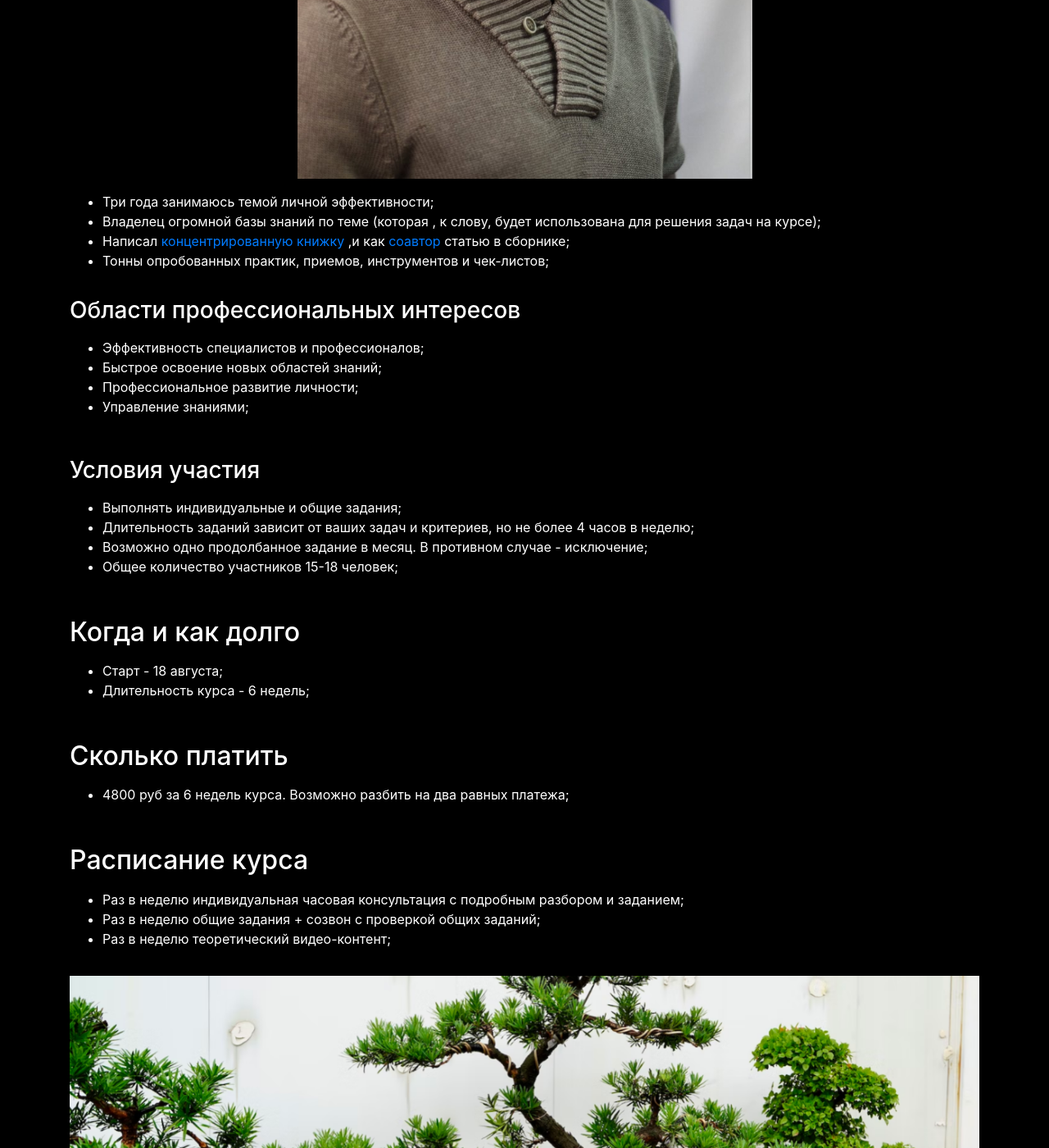
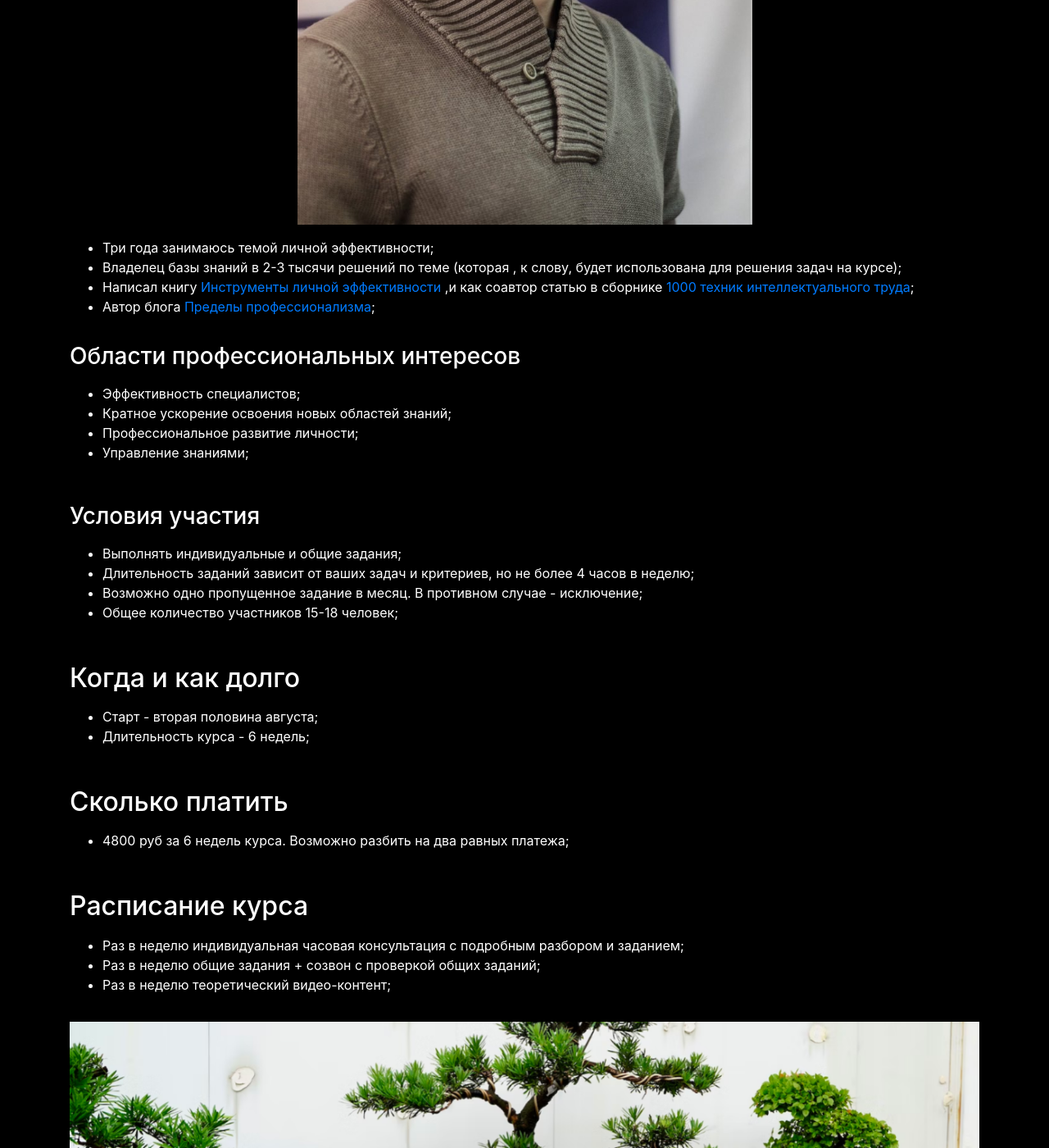
Before and after one commit to Nick-Senin/Nick-Senin.github.io, a Jekyll site: the page built from test.md, in a window 1280 px wide and 1400 px high, scrolled down 2614 px. Shown: the whole window at 82% size. Built offline with Jekyll 4.4.1, drawn with Linux system fonts in a browser that asks for light colours; some of the changed text lies outside the part shown.

Commit message:
autoCommit 20220812.104120

```diff
--- a/test.md
+++ b/test.md
@@ -44,7 +48,7 @@ permalink: /Productivity class/
 - В то же время есть понимание что не все гладко что касается личной эффективности;
 	- Не можете долго включиться в работу;
 	- Часто отвлекаетесь;
-	- Не отдыхаете и не знаете как это делать правильно;
+	- Не отдыхаете, и не знаете как это делать правильно;
 	- Крутите постоянно несколько десятков задач "в голове";
 	- Не получается быстро переключаться с одной деятельности на другую;
 	- Испытываете сложности с выполнением монотонных, творческих, нестандартных или сложных задач;
@@ -69,13 +73,13 @@ permalink: /Productivity class/
 ![new_pic](/assets/photo.png){: class="half" float="left" }
 
 - Три года занимаюсь темой личной эффективности;
-- Владелец огромной базы знаний по теме (которая , к слову, будет использована для решения задач на курсе);
-- Написал [концентрированную книжку](https://livrezon.com/shop/product/instrumenty-lichnoj-effektivnosti) ,и как [соавтор](https://livrezon.com/shop/product/1000-tekhnik-organizacii-intellektualnogo-truda) статью в сборнике;
-- Тонны опробованных практик, приемов, инструментов и чек-листов;
+- Владелец базы знаний в 2-3 тысячи решений по теме (которая , к слову, будет использована для решения задач на курсе);
+- Написал книгу [Инструменты личной эффективности](https://livrezon.com/shop/product/instrumenty-lichnoj-effektivnosti) ,и как соавтор статью в сборнике [1000 техник интеллектуального труда](https://livrezon.com/shop/product/1000-tekhnik-organizacii-intellektualnogo-truda);
+- Автор блога [Пределы профессионализма](https://t.me/prof_limits);
 
 ### Области профессиональных интересов
-- Эффективность специалистов и профессионалов;
-- Быстрое освоение новых областей знаний;
+- Эффективность специалистов;
+- Кратное ускорение освоения новых областей знаний;
 - Профессиональное развитие личности;
 - Управление знаниями;
 
@@ -84,13 +88,13 @@ permalink: /Productivity class/
 ### Условия участия
 - Выполнять индивидуальные и общие задания;
 - Длительность заданий зависит от ваших задач и критериев, но не более 4 часов в неделю;
-- Возможно одно продолбанное задание в месяц. В противном случае - исключение;
+- Возможно одно пропущенное задание в месяц. В противном случае - исключение;
  - Общее количество участников 15-18 человек;
 
 ---
 
 ## Когда и как долго
-- Старт - 18 августа;
+- Старт - вторая половина августа;
  - Длительность курса - 6 недель;
 
 ---
@@ -142,7 +146,7 @@ permalink: /Productivity class/
 - Это про тайм-менеджмент?
 	- Многие направления вроде таймменеджмента не рассматривают ряд вопросов вообще : оптимизация процессов, развитие профессиональных навыков, психофизиология, практики отдыха, преодоление монотонности, и многое другое;
 - Что делать если я не попал (-ла) на курс, но очень хочу?
-	- Данный курс - не одноразовая акция, с большой долей вероятности в ближайшие месяцы будут еще запуски;
+	- Данный курс - не одноразовая акция, с большой долей вероятности в ближайшие 2-3 месяца будет следующий запуск. Вы можете оставить свои контакты и я с Вами свяжусь;
 - При чем здесь бонсай?
 	- Будем считать что это метафора отлаженной системы которая позволяет успевать много без нервов и на постоянной основе.
 
```
Also changed, not shown: other parts of test.md (+7 -3 lines).
